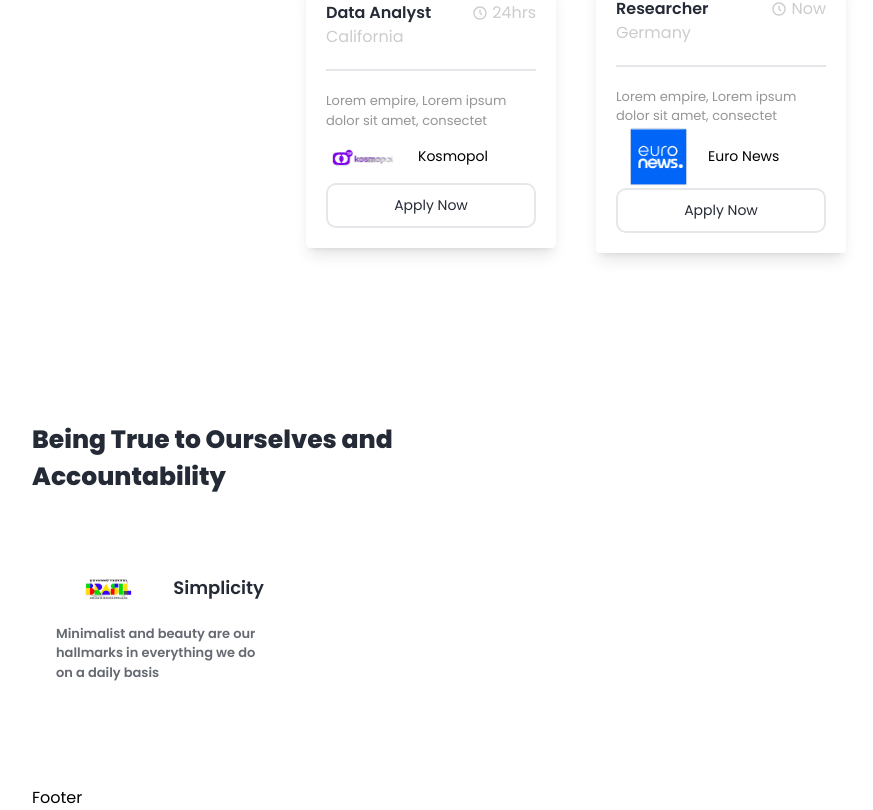
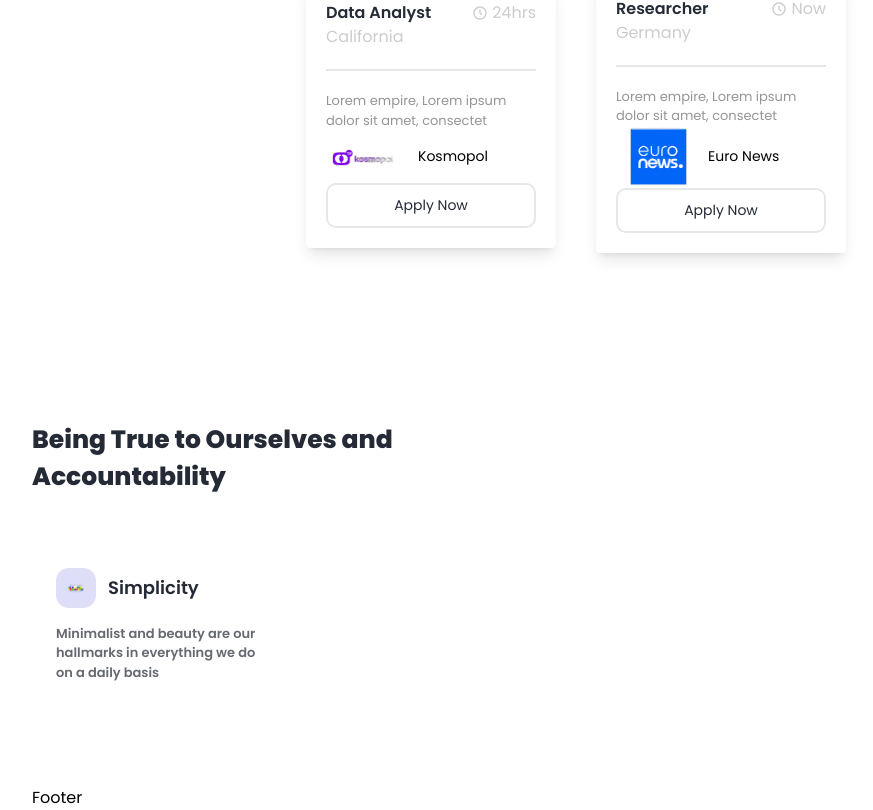
Before and after one commit to code-JOA/Remotejobs-React, a React (Vite) app in the folder remotejobs/: page / in a window 1280 px wide. Shown: the part 1105-1915 px from the top of the page, without its empty margins (64-937 px from the left). Built offline with nearby package versions, Linux system fonts and the light colour scheme.

Commit message:
Commit auto_update

```diff
--- a/remotejobs/src/Components/ValueDiv/Value.jsx
+++ b/remotejobs/src/Components/ValueDiv/Value.jsx
@@ -11,8 +11,8 @@ const Value = () => {
       <div className='grid gap-[10rem] grid-cols-3 items-center'>
         <div className='singleGrid rounded-[10px] hover:bg-[#eeedf7] p-[1.5rem]'>
           <div className='flex items-center gap-3'>
-            <div className='imgDiv p-[4px] rounded-[.8rem] bg-inherit-[#dedef8]
-              h-[40px] w-[40] flex items-center justify-center'>
+            <div className='imgDiv p-[4px] rounded-[.8rem] bg-[#dedef8]
+              h-[40px] w-[40px] flex items-center justify-center'>
               <img src={logo9} alt="" className='w-[70%]'/>
             </div>
 
```
